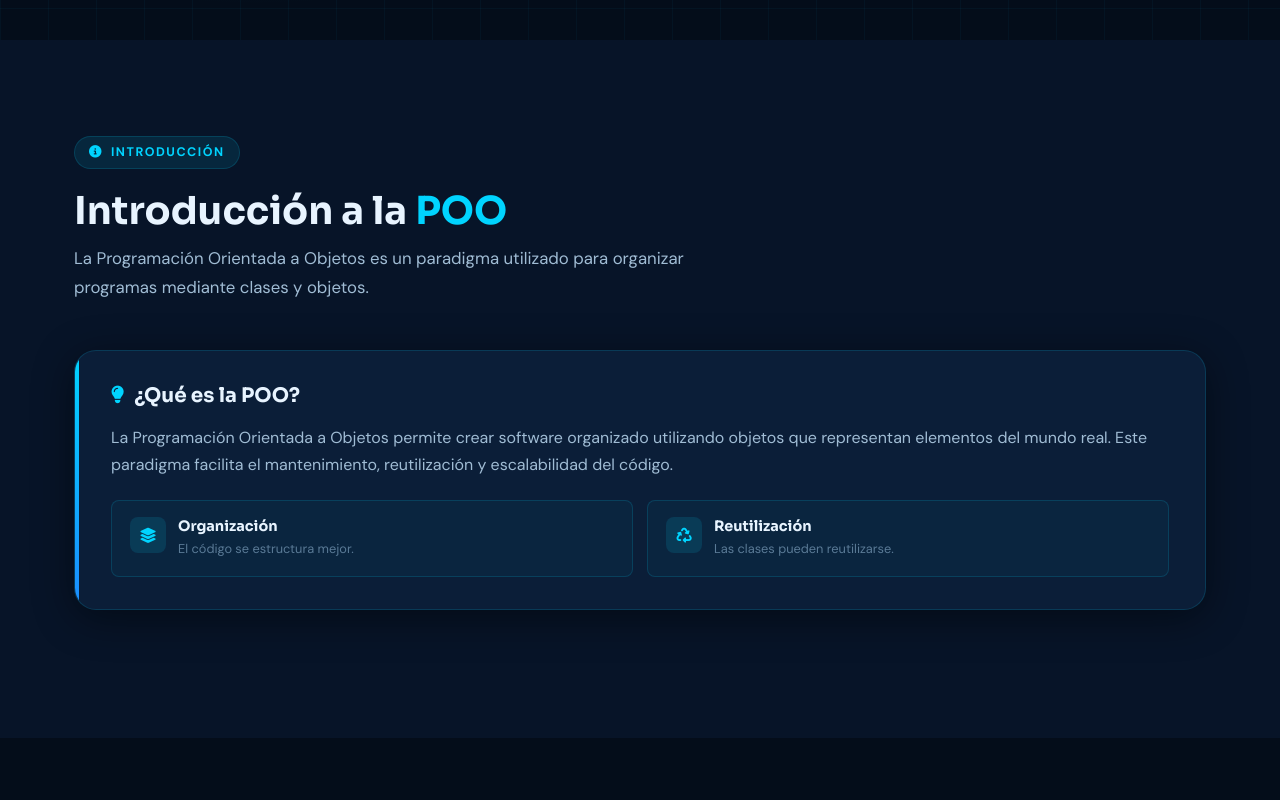
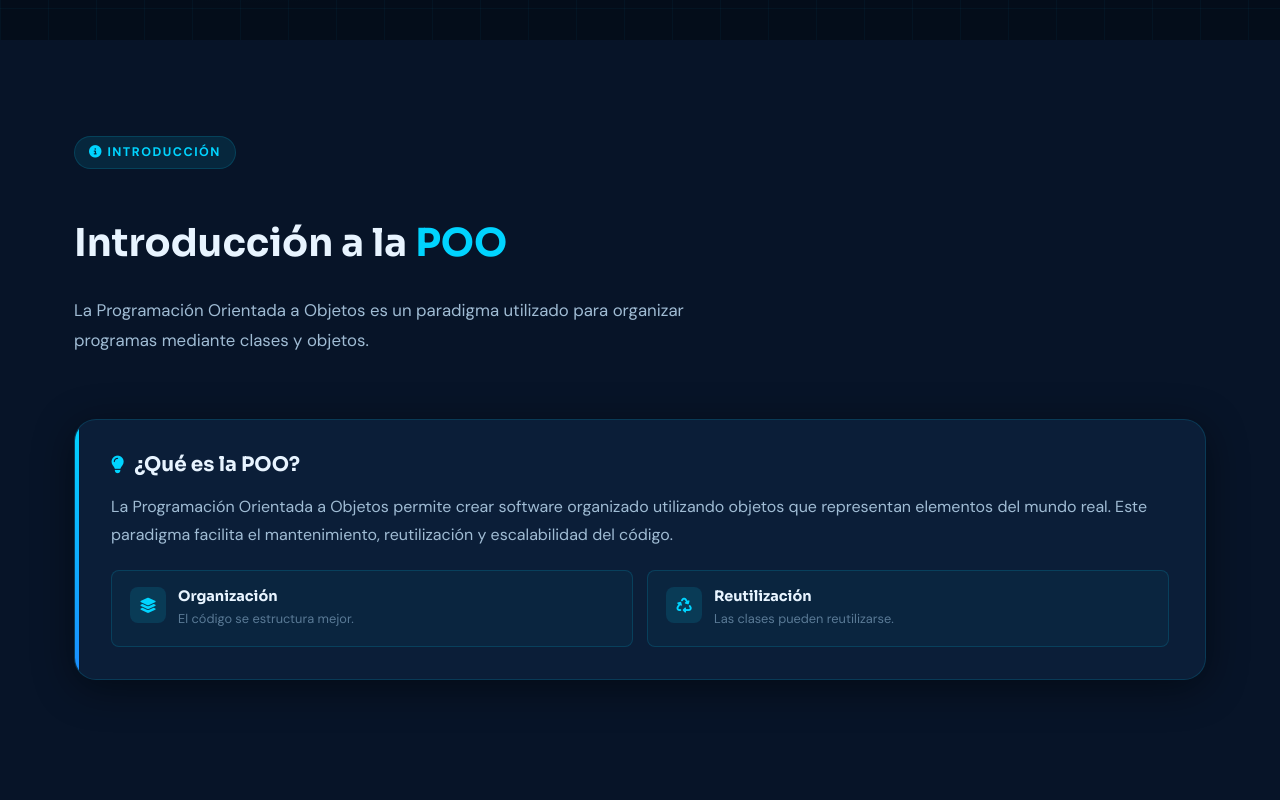
Before and after one commit to Poo-Parcial-tercer-corte/poo-project, a plain HTML site: page index.html in a window 1280 px wide. Shown: the part 760-1560 px from the top of the page. Drawn offline with Linux system fonts and the light colour scheme.

Commit message:
Update section styles for improved layout

```diff
--- a/css/style.css
+++ b/css/style.css
@@ -67,7 +67,7 @@ a:hover { color: var(--accent-teal); }
 }
 
 .section-tag {
-  display: inline-flex;
+   display: inline-block;
   align-items: center;
   gap: 8px;
   background: rgba(0, 212, 255, 0.1);
@@ -79,13 +79,15 @@ a:hover { color: var(--accent-teal); }
   text-transform: uppercase;
   padding: 5px 14px;
   border-radius: 50px;
-  margin-bottom: 1.1rem;
+  margin-bottom: 2rem !important;
 }
 
 .section-title {
   font-size: clamp(1.7rem, 3.5vw, 2.4rem);
   color: var(--text-primary);
-  margin-bottom: 0.6rem;
+   margin-top: 1rem !important;
+  margin-bottom: 1.5rem !important;
+  line-height: 1.4 !important;
 }
 
 .section-title span { color: var(--accent-cyan); }
@@ -94,7 +96,8 @@ a:hover { color: var(--accent-teal); }
   color: var(--text-secondary);
   font-size: 1.05rem;
   max-width: 680px;
-  margin-bottom: 2.5rem;
+  margin-bottom: 4rem !important;
+  line-height: 1.8 !important;
 }
 
 .highlight { color: var(--accent-cyan); }
```
